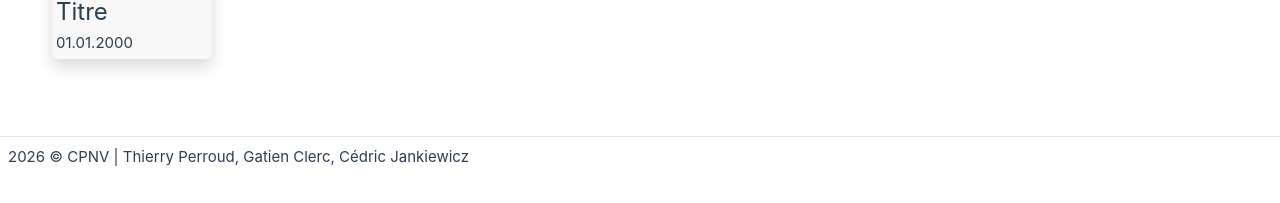
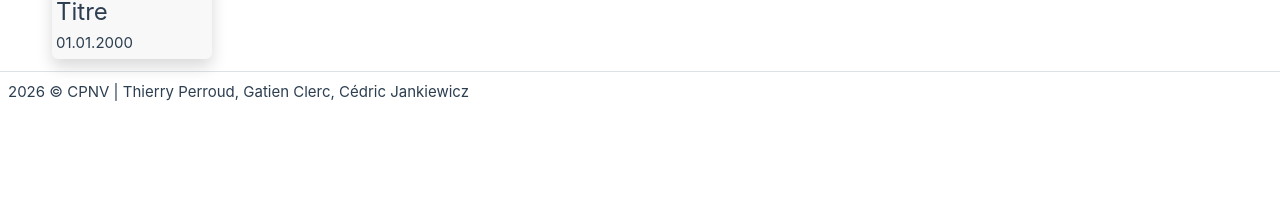
Before and after one commit to GatienClerc/ProjFront_catalogue_films, a Vue app: page / in a window 1280 px wide. Shown: the part 607-810 px from the top of the page. Built offline with nearby package versions, Linux system fonts and the light colour scheme; no server answers.

Commit message:
fix: fixed the footer going hover certein element

```diff
--- a/src/App.vue
+++ b/src/App.vue
@@ -38,10 +38,12 @@ watch(search, (newValue) => {
     </div>
   </header>
   <SearchResults></SearchResults>
+  <div id="app" class="d-flex flex-column min-vh-100">
   <RouterView class="px-5 py-2"/>
-  <footer class="position-absolute bottom-0 start-0 w-100 border-top p-2">
+  <footer class="w-100 border-top p-2">
     <p class="col-12 col-lg-auto">2026 © CPNV | Thierry Perroud, Gatien Clerc, Cédric Jankiewicz</p>
   </footer>
+  </div>
 </template>
 
 <style scoped>
```
